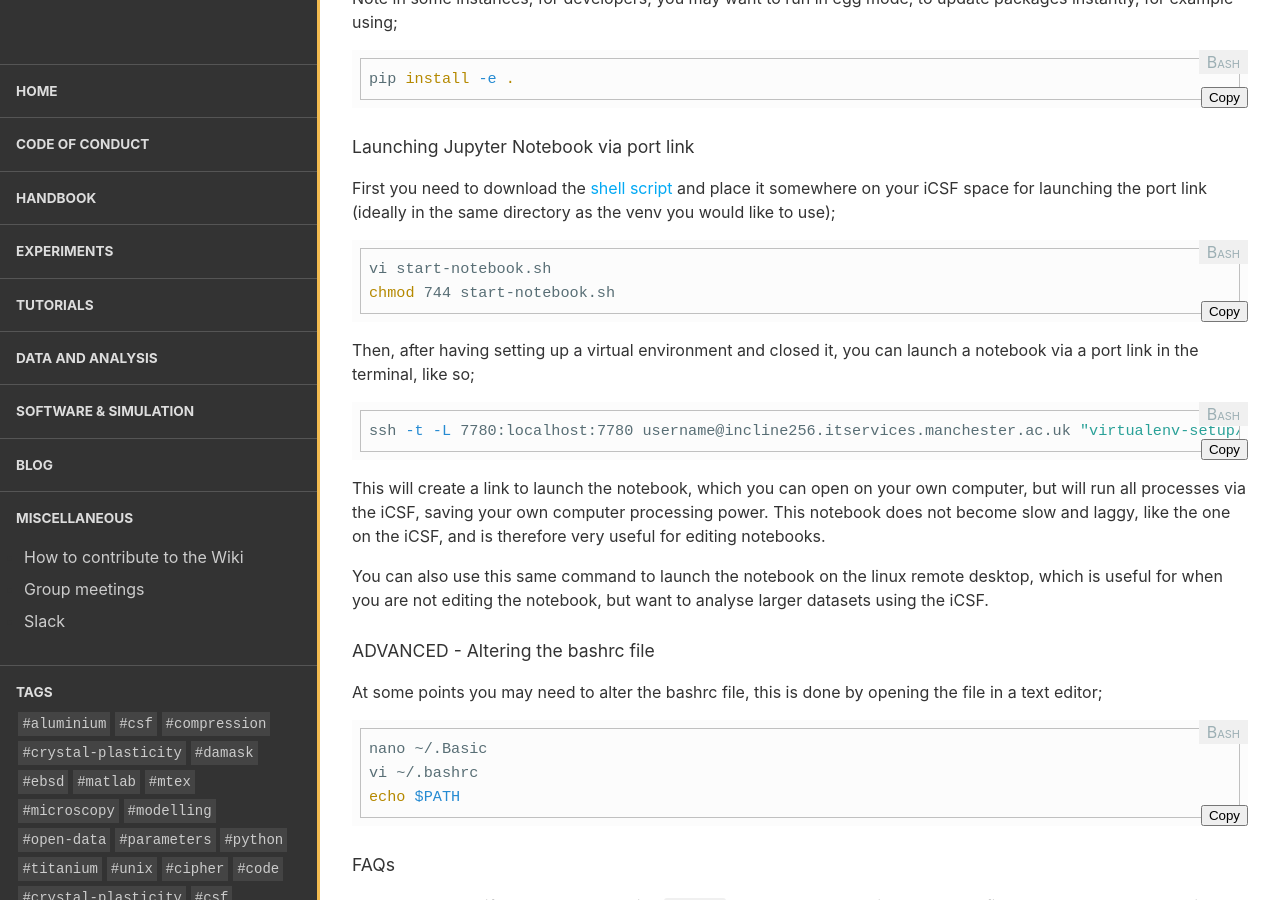
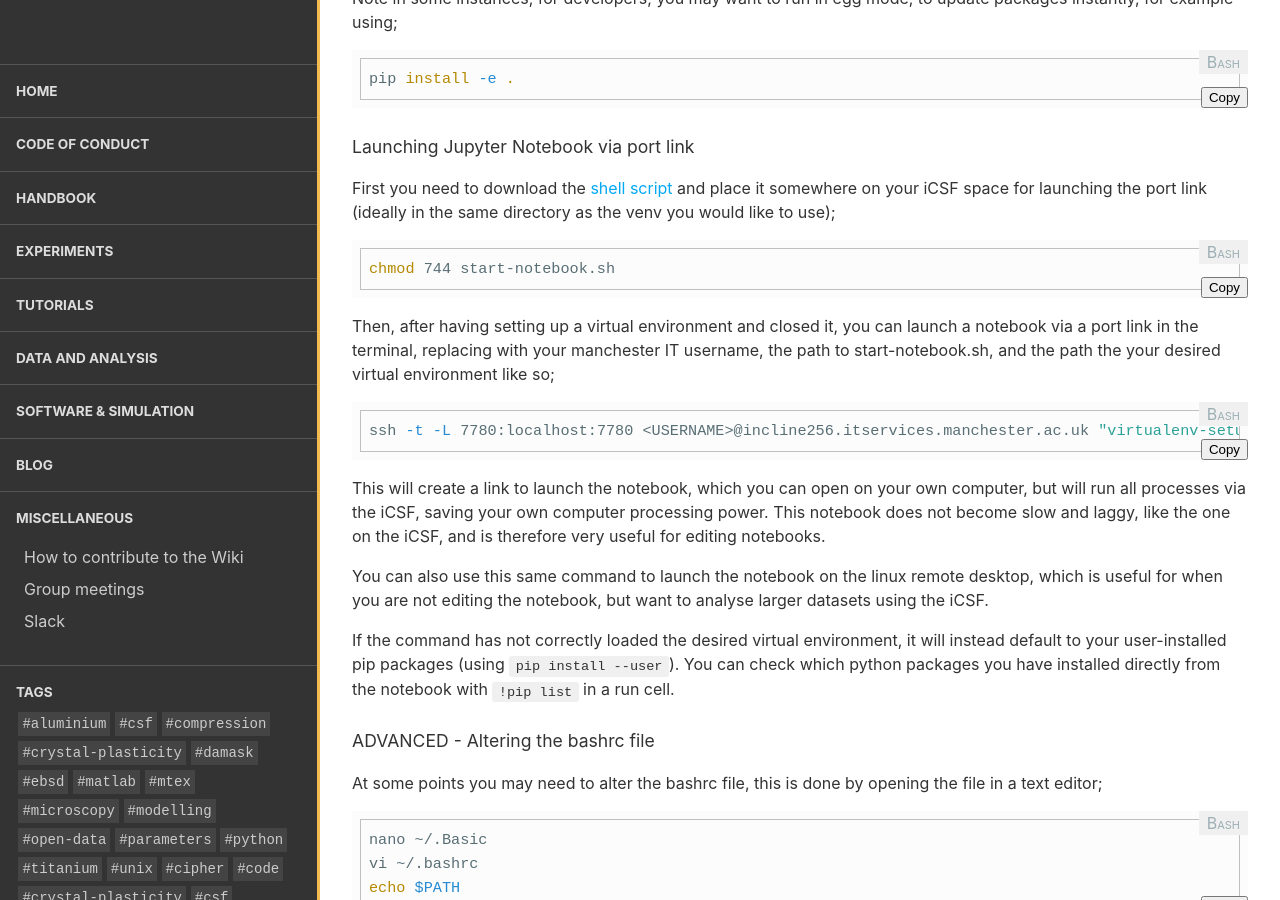
Before and after one commit to LightForm-group/wiki, a Jekyll site: the page built from collections/_tutorials/sxrd_analysis_iCSF.md, in a window 1280 px wide and 900 px high, scrolled down 5626 px. Built offline with Jekyll 4.4.1, drawn with Linux system fonts in a browser that asks for light colours; nearby versions of some CDN libraries.

Commit message:
More info in Jupyter Notebook via port link

````diff
--- a/collections/_tutorials/sxrd_analysis_iCSF.md
+++ b/collections/_tutorials/sxrd_analysis_iCSF.md
@@ -236,19 +236,20 @@ pip install -e .
 First you need to download the <a href="start-notebook.sh">shell script</a> and place it somewhere on your iCSF space for launching the port link (ideally in the same directory as the venv you would like to use);
 
 ```bash
-vi start-notebook.sh
 chmod 744 start-notebook.sh
 ```
 
-Then, after having setting up a virtual environment and closed it, you can launch a notebook via a port link in the terminal, like so;
+Then, after having setting up a virtual environment and closed it, you can launch a notebook via a port link in the terminal, replacing <USERNAME> with your manchester IT username, the path to start-notebook.sh, and the path the your desired virtual environment like so;
 
 ```bash
-ssh -t -L 7780:localhost:7780 username@incline256.itservices.manchester.ac.uk "virtualenv-setup/start-notebook.sh 7780 . rds_lightform/SXRD_analysis_packages/pyFAI-integration-caking/venv && exit"
+ssh -t -L 7780:localhost:7780 <USERNAME>@incline256.itservices.manchester.ac.uk "virtualenv-setup/start-notebook.sh 7780 . rds_lightform/SXRD_analysis_packages/pyFAI-integration-caking/venv && exit"
 ```
 
 This will create a link to launch the notebook, which you can open on your own computer, but will run all processes via the iCSF, saving your own computer processing power. This notebook does not become slow and laggy, like the one on the iCSF, and is therefore very useful for editing notebooks.
 
 You can also use this same command to launch the notebook on the linux remote desktop, which is useful for when you are not editing the notebook, but want to analyse larger datasets using the iCSF.
+
+ If the command has not correctly loaded the desired virtual environment, it will instead default to your user-installed pip packages (using `pip install --user`). You can check which python packages you have installed directly from the notebook with `!pip list` in a run cell.
 
 #### ADVANCED - Altering the bashrc file
 
````
